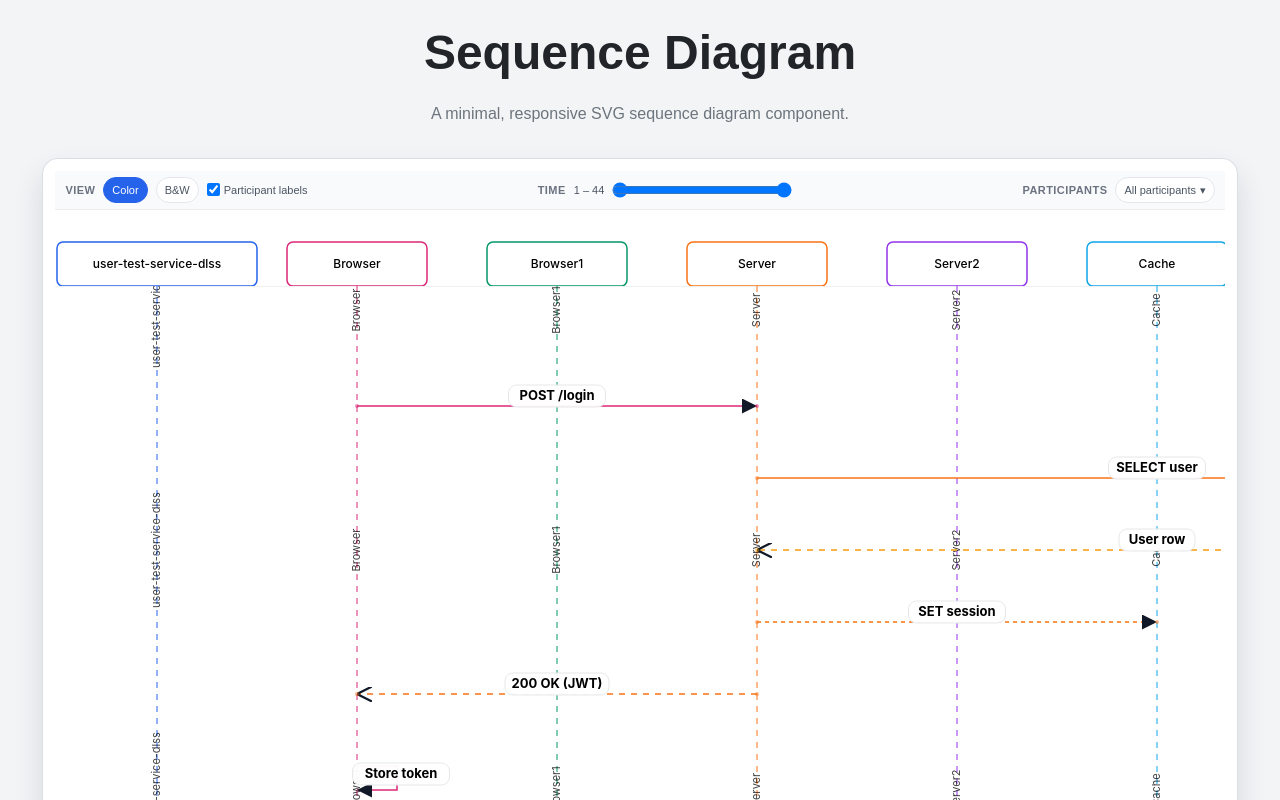
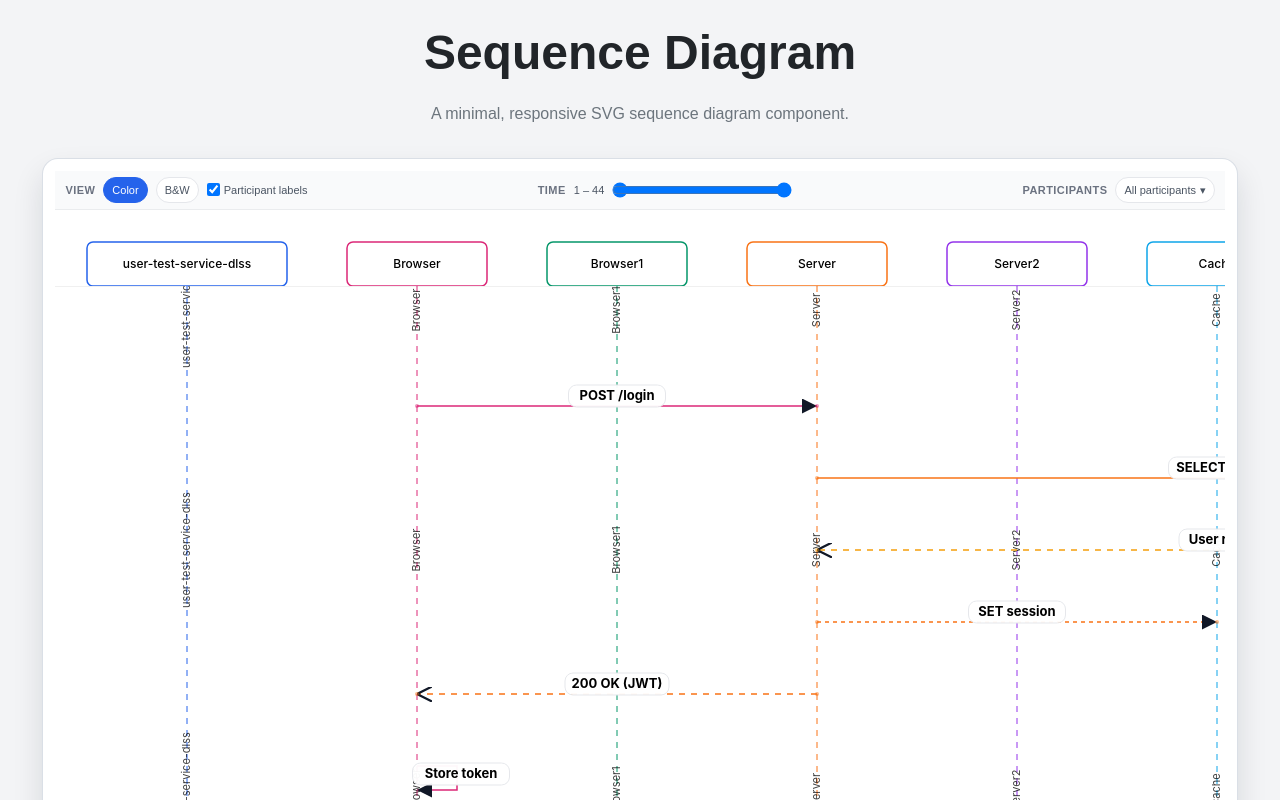
Before and after one commit to omidmohebbise/sequence-diagram-component, a React (Create React App) app: page / in a window 1280 px wide. Shown: the top 800 px of the page. Built offline with nearby package versions, Linux system fonts and the light colour scheme.

Commit message:
fix an UI bug

```diff
--- a/src/components/SequenceDiagram.tsx
+++ b/src/components/SequenceDiagram.tsx
@@ -98,17 +98,30 @@ const PARTICIPANT_COLORS = ["#2563eb", "#db2777", "#059669", "#f97316", "#9333ea
 
 const STORAGE_KEY = "sequence-diagram:settings";
 
-function buildLayout(participantCount: number, messageCount: number, cfg: Required<NonNullable<SequenceDiagramProps["config"]>>): Layout {
-	const width =
-		cfg.hMargin * 2 +
-		Math.max(0, participantCount - 1) * cfg.lifelineGapX +
-		cfg.participantWidth;
+function buildLayout(participantCount: number, messageCount: number, cfg: Required<NonNullable<SequenceDiagramProps["config"]>>, participantNames?: string[]): Layout {
+	// Calculate dynamic participant widths based on name length
+	const participantWidths = participantNames
+		? participantNames.map(name => Math.max(cfg.participantWidth, name.length * 8 + 24))
+		: new Array(participantCount).fill(cfg.participantWidth);
+
+	// Calculate total width needed for all participants with proper spacing
+	const totalParticipantWidth = participantWidths.reduce((sum, w) => sum + w, 0);
+	const spacingBetweenParticipants = Math.max(0, participantCount - 1) * 60; // minimum 60px between participant centers
+	const width = cfg.hMargin * 2 + totalParticipantWidth + spacingBetweenParticipants;
+
+	// Calculate participant centers accounting for dynamic widths
+	const participantCenters: number[] = [];
+	let currentX = cfg.hMargin + participantWidths[0] / 2;
+	participantCenters.push(currentX);
+
+	for (let i = 1; i < participantCount; i++) {
+		currentX += participantWidths[i - 1] / 2 + participantWidths[i] / 2 + 60; // 60px spacing between centers
+		participantCenters.push(currentX);
+	}
+
 	const topBandHeight = cfg.vMargin + cfg.participantHeight;
 	const bottomMargin = cfg.vMargin / 2;
 	const height = topBandHeight + cfg.firstMessageOffset + bottomMargin + Math.max(0, messageCount) * cfg.messageGapY;
-	const participantCenters = new Array(participantCount)
-		.fill(0)
-		.map((_, i) => cfg.hMargin + cfg.participantWidth / 2 + i * cfg.lifelineGapX);
 	const messageY = new Array(messageCount)
 		.fill(0)
 		.map((_, i) => topBandHeight + cfg.firstMessageOffset + i * cfg.messageGapY);
@@ -246,7 +259,7 @@ export function SequenceDiagram({
 	);
 
 	const layout = useMemo(
-		() => buildLayout(visibleParticipants.length, filteredMessages.length, cfg),
+		() => buildLayout(visibleParticipants.length, filteredMessages.length, cfg, visibleParticipants.map(p => p.name)),
 		[
 			visibleParticipants.length,
 			filteredMessages.length,
@@ -256,7 +269,8 @@ export function SequenceDiagram({
 			cfg.participantHeight,
 			cfg.lifelineGapX,
 			cfg.messageGapY,
-			cfg.firstMessageOffset
+			cfg.firstMessageOffset,
+			visibleParticipants
 		]
 	);
 
```
